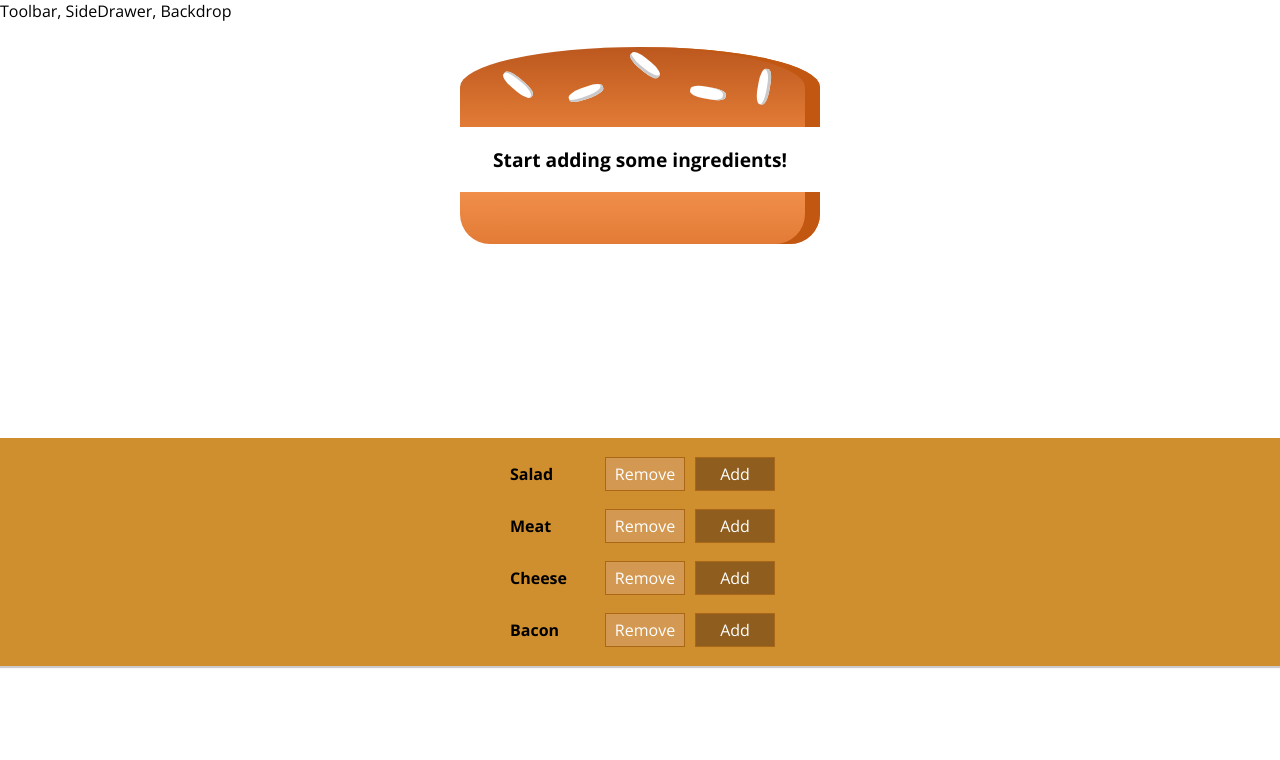
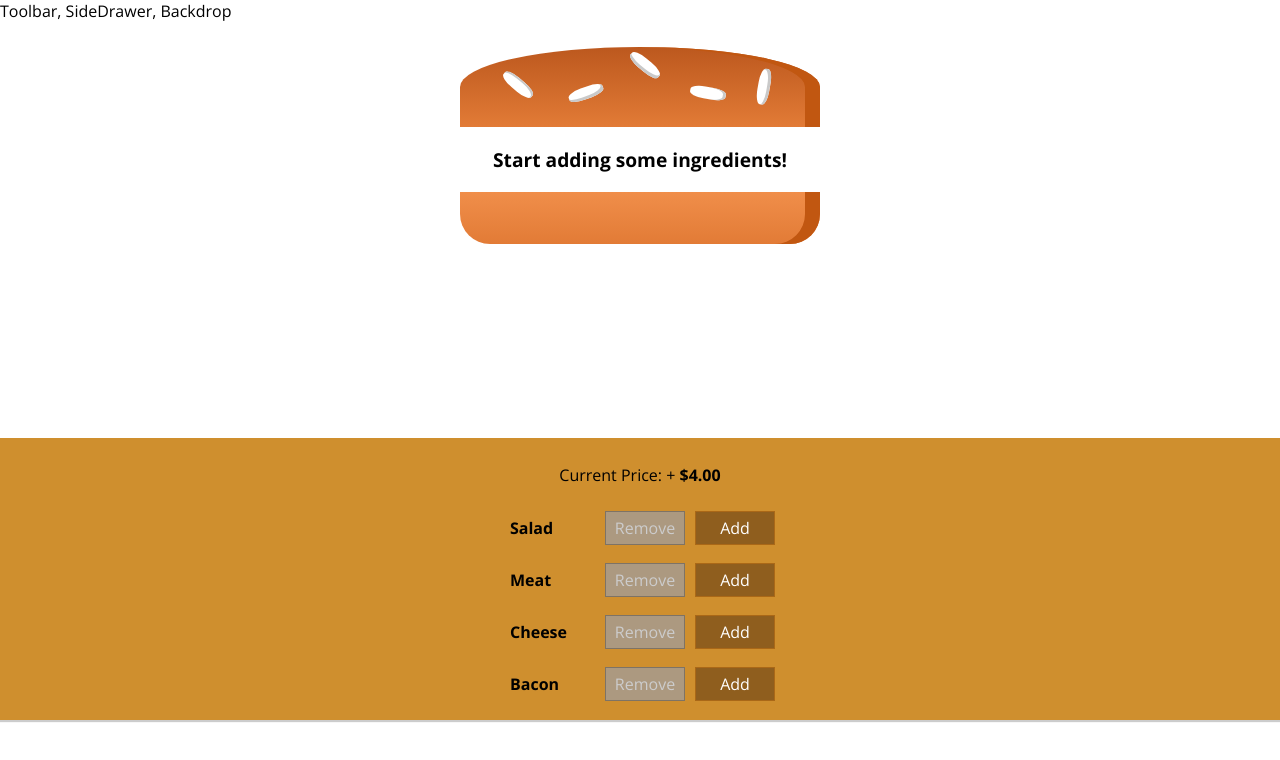
Before and after one commit to defnotad/burgerBuilder, a React app: page / in a window 1280 px wide. Shown: the top 760 px of the page. Built offline with nearby package versions, Linux system fonts and the light colour scheme.

Commit message:
Adding and removing ingredients, price updation

```diff
--- a/src/components/Burger/BuildControls/BuildControl/BuildControl.js
+++ b/src/components/Burger/BuildControls/BuildControl/BuildControl.js
@@ -5,8 +5,15 @@ import classes from "./BuildControl.module.css";
 const buildControl = (props) => (
     <div className={classes.BuildControl}>
         <div className={classes.Label}>{props.label}</div>
-        <button className={classes.Less}>Remove</button>
-        <button className={classes.More}>Add</button>
+        <button
+            className={classes.Less}
+            onClick={props.remove}
+            disabled={props.disabled}
+        >Remove</button>
+        <button
+            className={classes.More}
+            onClick={props.add}
+        >Add</button>
     </div>
 );
 
--- a/src/components/Burger/BuildControls/BuildControls.js
+++ b/src/components/Burger/BuildControls/BuildControls.js
@@ -12,7 +12,15 @@ const controls = [
 
 const buildControls = (props) => (
     <div className={classes.BuildControls}>
-        {controls.map(el => <BuildControl key={el.label} label={el.label} />)}
+        <p>Current Price: + <strong>{"$" + props.totalPrice.toFixed(2)}</strong></p>
+        {controls.map(el =>
+            <BuildControl
+                key={el.label}
+                label={el.label}
+                add={() => props.addIngredient(el.type)}
+                disabled={props.disabledInfo[el.type]}
+                remove={() => props.removeIngredient(el.type)}
+            />)}
     </div>
 );
 
--- a/src/containers/BurgerBuilder/BurgerBuilder.js
+++ b/src/containers/BurgerBuilder/BurgerBuilder.js
@@ -3,6 +3,14 @@ import React, { Component } from "react";
 import Aux from "../../hoc/Aux";
 import Burger from "../../components/Burger/Burger";
 import BuildControls from "../../components/Burger/BuildControls/BuildControls";
+
+
+const INGREDIENT_PRICES = {
+    salad: 0.5,
+    cheese: 0.4,
+    meat: 1.3,
+    bacon: 0.7
+};
 
 class BurgerBuilder extends Component {
     state = {
@@ -11,14 +19,53 @@ class BurgerBuilder extends Component {
             bacon: 0,
             cheese: 0,
             meat: 0
+        },
+        totalPrice: 4
+    }
+
+    addIngredientHandler = (type) => {
+        const updatedCount = this.state.ingredients[type] + 1;
+        const updatedIngredients = {
+            ...this.state.ingredients
+        };
+        updatedIngredients[type] = updatedCount;
+        const ingredientPrice = INGREDIENT_PRICES[type];
+        const updatedPrice = this.state.totalPrice + ingredientPrice;
+        this.setState({ ingredients: updatedIngredients, totalPrice: updatedPrice });
+        console.log(this.state);
+    }
+
+    removeIngredientHandler = (type) => {
+        const updatedCount = this.state.ingredients[type] - 1;
+        if (updatedCount === -1) {
+            return;
         }
+        const updatedIngredients = {
+            ...this.state.ingredients
+        };
+        updatedIngredients[type] = updatedCount;
+        const ingredientPrice = INGREDIENT_PRICES[type];
+        const updatedPrice = this.state.totalPrice - ingredientPrice;
+        this.setState({ ingredients: updatedIngredients, totalPrice: updatedPrice });
     }
 
     render() {
+        const disabledInfo = {
+            ...this.state.ingredients
+        };
+        for (let key in disabledInfo) {
+            disabledInfo[key] = disabledInfo[key] <= 0
+        }
+
         return (
             <Aux>
                 <Burger ingredients={this.state.ingredients} />
-                <BuildControls />
+                <BuildControls
+                    disabledInfo={disabledInfo}
+                    totalPrice={this.state.totalPrice}
+                    addIngredient={this.addIngredientHandler}
+                    removeIngredient={this.removeIngredientHandler}
+                />
             </Aux>
         );
     }
```
